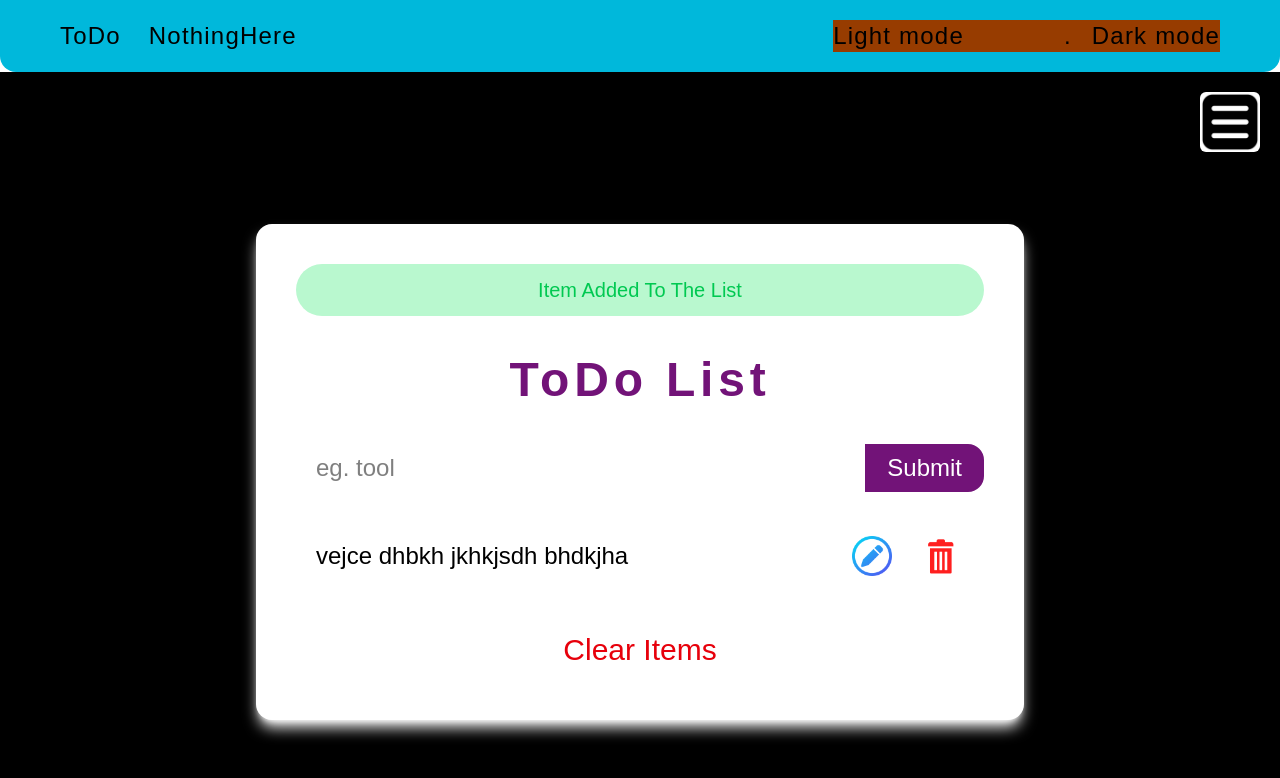
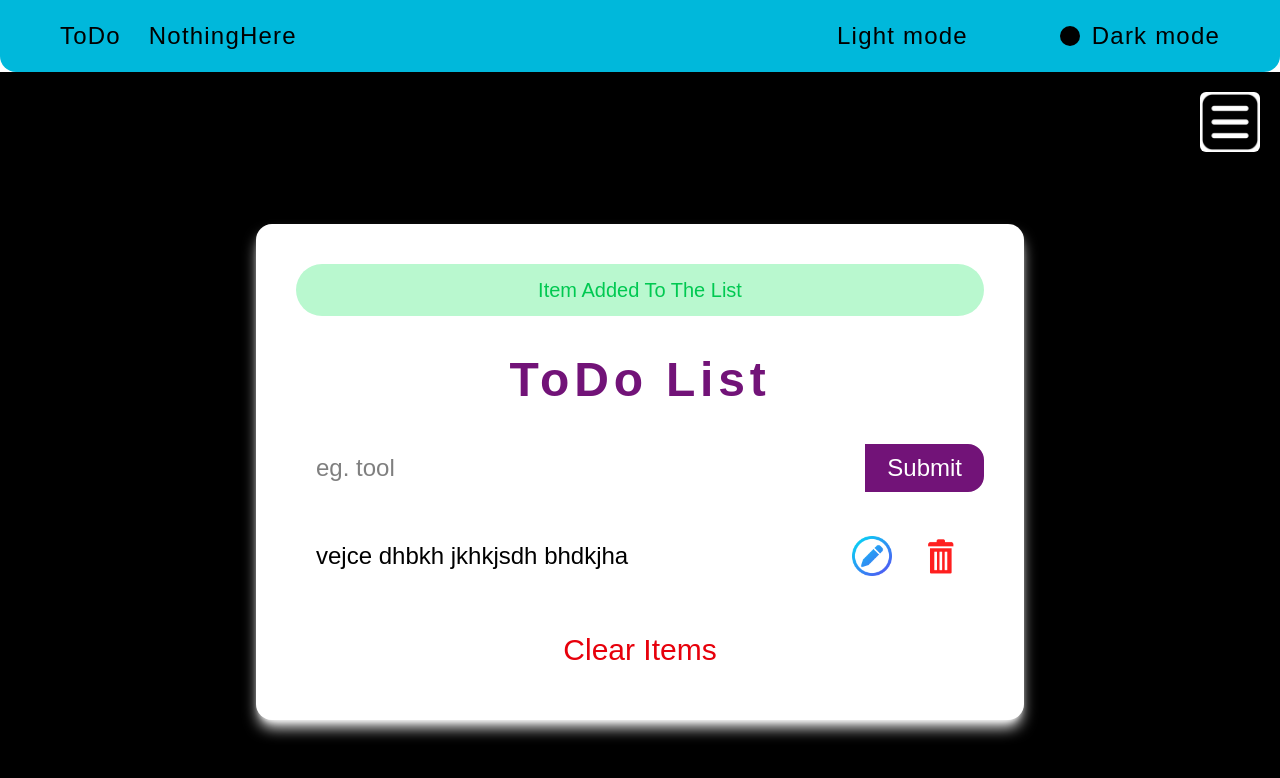
Before and after one commit to M-Ulmann/todo-app, a Next.js app: page / in a window 1280 px wide. Shown: the top 778 px of the page. Built offline with nearby package versions, Linux system fonts and the light colour scheme.

Commit message:
Hotove HTML a CSS

```diff
--- a/app/page.tsx
+++ b/app/page.tsx
@@ -25,12 +25,16 @@ export default function Todo(){
           </Link>
         </div>
 
-        <div className="flex flex-row gap-15 bg-amber-800">
-          <p>Light mode</p>
-          <button className=" translate-x-10 hover:-translate-x-10 transition ease">
-            .
+        <div className="flex flex-row gap-13 items-center">
+          <button className="cursor-pointer">
+            Light mode
           </button>
-          <p>Dark mode</p>
+          <div className="bg-black w-5 h-5 rounded-4xl translate-x-10 hover:-translate-x-10 transition ease-out duration-300">
+
+          </div>
+          <button className="cursor-pointer">
+            Dark mode
+          </button>
         </div>
 
       </header>
```
